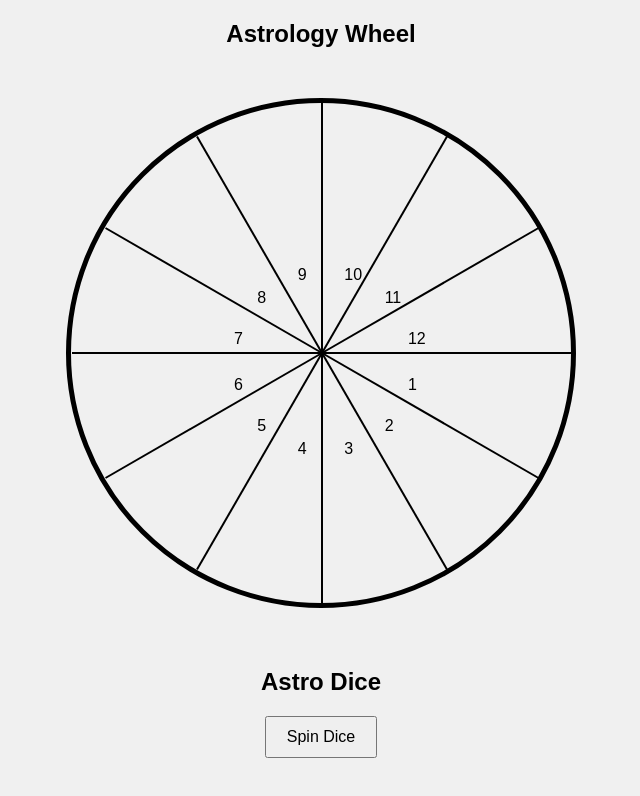
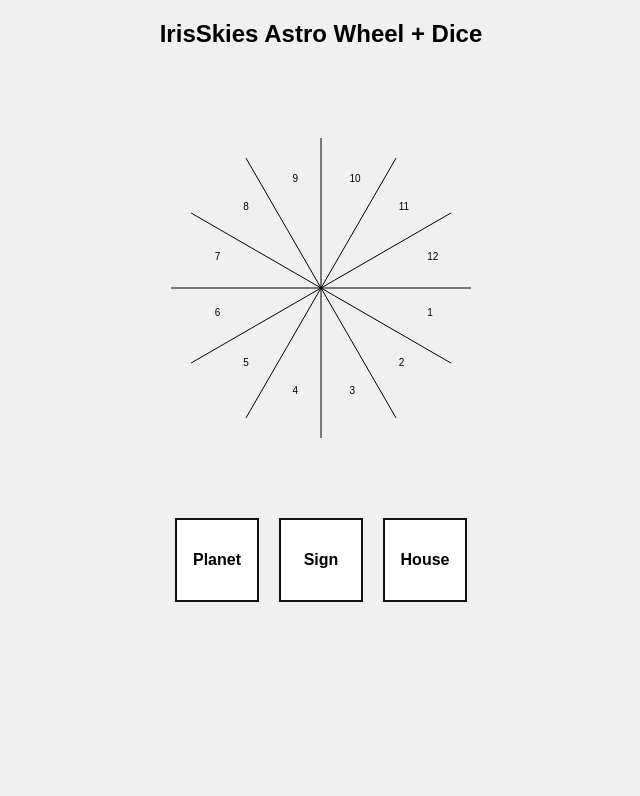
Before and after one commit to bheff13/astro-wheel, a plain HTML site: page index.html in a window 1280 px wide. Shown: the whole page, without its empty margins (319-959 px from the left). Drawn offline with Linux system fonts and the light colour scheme.

Commit message:
Update index.html

```diff
--- a/index.html
+++ b/index.html
@@ -7,114 +7,119 @@
 
 <style>
 body {
-  margin:0;
-  background:#f0f0f0;
-  font-family:Arial;
-  display:flex;
-  flex-direction:column;
-  align-items:center;
+    margin: 0;
+    background: #f0f0f0;
+    font-family: Arial;
+    display: flex;
+    flex-direction: column;
+    align-items: center;
 }
 
-/* WHEEL */
-.wheel {
-  position:relative;
-  width:500px;
-  height:500px;
-  border:5px solid black;
-  border-radius:50%;
-  margin-top:30px;
+canvas {
+    margin-top: 20px;
 }
 
-.line {
-  position:absolute;
-  width:2px;
-  height:250px;
-  background:black;
-  left:50%;
-  top:0;
-  transform-origin:bottom center;
+/* Dice */
+.dice-container {
+    display: flex;
+    gap: 20px;
+    margin-top: 30px;
 }
 
-.number {
-  position:absolute;
-  left:50%;
-  top:50%;
-  transform-origin:0 0;
-  font-size:16px;
+.die {
+    width: 80px;
+    height: 80px;
+    background: white;
+    border: 2px solid #111;
+    display: flex;
+    align-items: center;
+    justify-content: center;
+    font-weight: bold;
+    cursor: pointer;
+    transition: transform 1s;
 }
 
-/* DICE */
-.dice-box {
-  margin-top:40px;
-  text-align:center;
-}
-
-button {
-  padding:10px 20px;
-  font-size:16px;
-  cursor:pointer;
+.spin {
+    transform: rotateX(720deg) rotateY(720deg);
 }
 
 .result {
-  margin-top:10px;
-  font-size:18px;
+    margin-top: 20px;
+    font-size: 18px;
 }
 </style>
 </head>
 
 <body>
 
-<h2>Astrology Wheel</h2>
+<h2>IrisSkies Astro Wheel + Dice</h2>
 
-<div class="wheel" id="wheel"></div>
+<canvas id="wheel" width="400" height="400"></canvas>
 
-<div class="dice-box">
-  <h2>Astro Dice</h2>
-  <button onclick="rollDice()">Spin Dice</button>
-  <div class="result" id="result"></div>
+<div class="dice-container">
+    <div class="die" id="planet">Planet</div>
+    <div class="die" id="sign">Sign</div>
+    <div class="die" id="house">House</div>
 </div>
+
+<div class="result" id="result"></div>
 
 <script>
 // DRAW WHEEL
-const wheel = document.getElementById("wheel");
+const canvas = document.getElementById("wheel");
+const ctx = canvas.getContext("2d");
 
-for(let i=0;i<12;i++){
-  let angle = i * 30;
+const cx = 200;
+const cy = 200;
+const radius = 150;
 
-  // lines
-  let line = document.createElement("div");
-  line.className = "line";
-  line.style.transform = `rotate(${angle}deg)`;
-  wheel.appendChild(line);
+for (let i = 0; i < 12; i++) {
+    let angle = (i * 30) * Math.PI / 180;
 
-  // numbers (tighter + centered)
-  let num = document.createElement("div");
-  num.className = "number";
+    ctx.beginPath();
+    ctx.moveTo(cx, cy);
+    ctx.lineTo(cx + radius * Math.cos(angle), cy + radius * Math.sin(angle));
+    ctx.stroke();
 
-  let radius = 90; // tighter placement
-  let rad = (angle + 15) * Math.PI/180;
-
-  let x = Math.cos(rad)*radius;
-  let y = Math.sin(rad)*radius;
-
-  num.style.transform = `translate(${x}px, ${y}px)`;
-
-  num.innerText = (i+1);
-  wheel.appendChild(num);
+    // house numbers centered
+    let mid = angle + (15 * Math.PI / 180);
+    ctx.fillText(i + 1,
+        cx + (radius - 40) * Math.cos(mid),
+        cy + (radius - 40) * Math.sin(mid)
+    );
 }
 
-// DICE
-const planets = ["Sun","Moon","Mercury","Venus","Mars","Jupiter","Saturn","Uranus","Neptune","Pluto","North Node","South Node"];
+// DATA
+const planets = ["Sun","Moon","Mercury","Venus","Mars","Jupiter","Saturn","Uranus","Neptune","Pluto"];
 const signs = ["Aries","Taurus","Gemini","Cancer","Leo","Virgo","Libra","Scorpio","Sagittarius","Capricorn","Aquarius","Pisces"];
+const houses = ["1st","2nd","3rd","4th","5th","6th","7th","8th","9th","10th","11th","12th"];
 
-function rollDice(){
-  let p = planets[Math.floor(Math.random()*12)];
-  let s = signs[Math.floor(Math.random()*12)];
-  let h = Math.floor(Math.random()*12)+1;
+// DICE FUNCTION
+function rollDice() {
+    const p = planets[Math.floor(Math.random() * planets.length)];
+    const s = signs[Math.floor(Math.random() * signs.length)];
+    const h = houses[Math.floor(Math.random() * houses.length)];
 
-  document.getElementById("result").innerText =
-    `${p} in ${s} in House ${h}`;
+    document.getElementById("planet").classList.add("spin");
+    document.getElementById("sign").classList.add("spin");
+    document.getElementById("house").classList.add("spin");
+
+    setTimeout(() => {
+        document.getElementById("planet").innerText = p;
+        document.getElementById("sign").innerText = s;
+        document.getElementById("house").innerText = h;
+
+        document.getElementById("result").innerText =
+            p + " in " + s + " in the " + h + " house";
+
+        document.querySelectorAll(".die").forEach(d => d.classList.remove("spin"));
+    }, 1000);
 }
+
+// CLICK TO ROLL
+document.querySelectorAll(".die").forEach(d => {
+    d.onclick = rollDice;
+});
 </script>
 
 </body>
```
